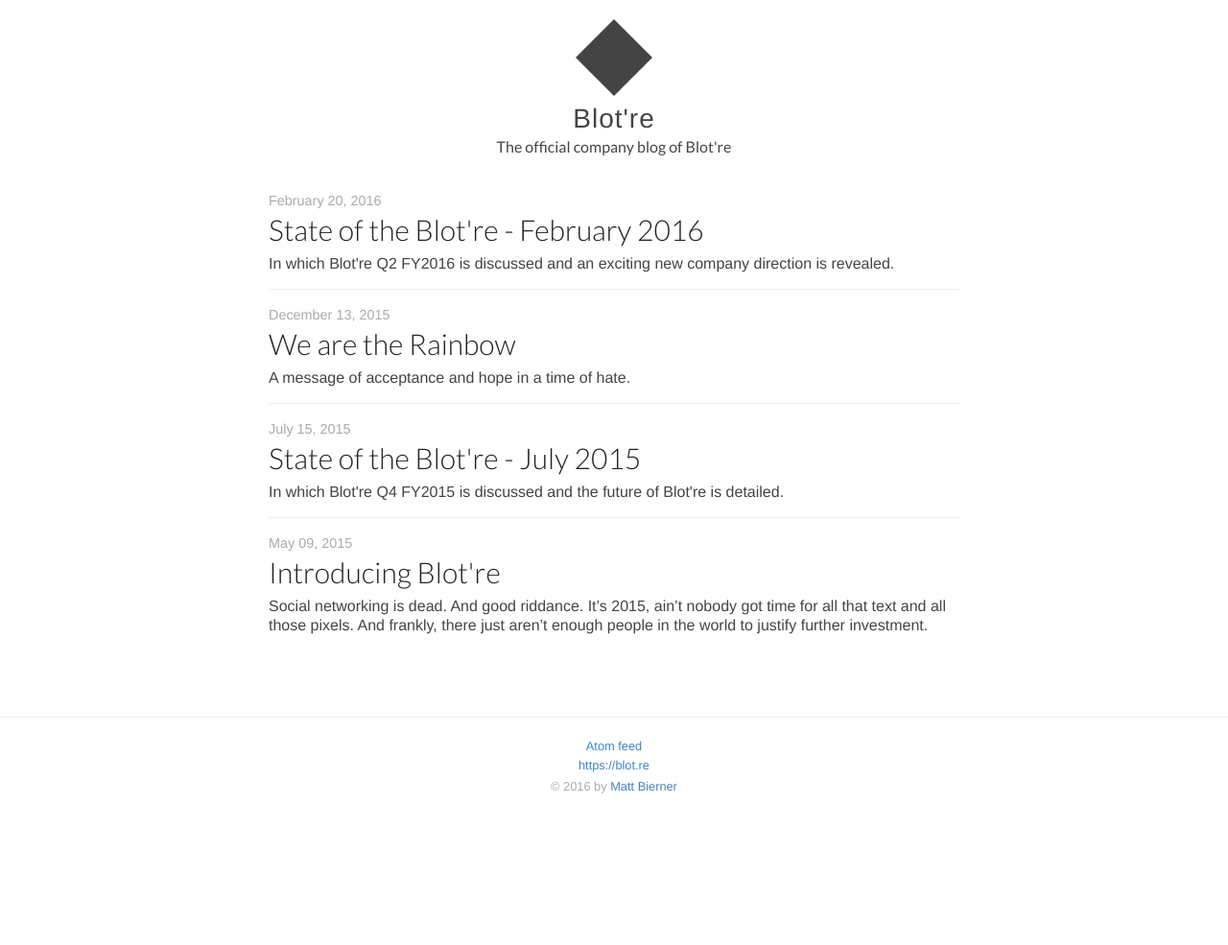
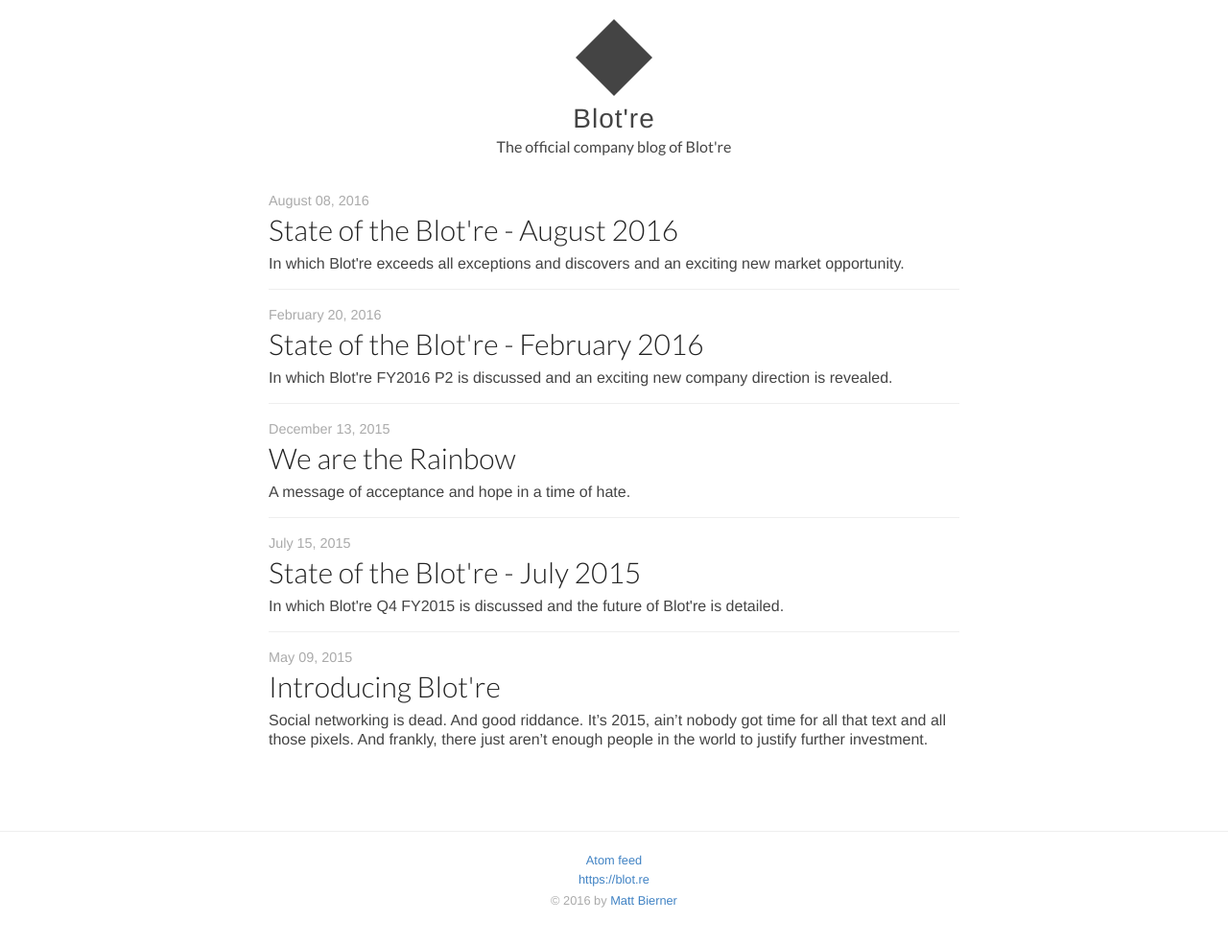
Before and after one commit to Blotre/blog, a Jekyll site: the page built from index.html, in a window 1280 px wide. Shown: the whole page at 96% size. Built offline with Jekyll 4.4.1, drawn with Linux system fonts in a browser that asks for light colours; before the commit the page ends 900 px from its top, so only the background shows below that; some of the changed lines change nothing that is shown.

Commit message:
August 2016

```diff
--- a/_posts/2016-2-20-state-of-the-blotre-february-2016.md
+++ b/_posts/2016-2-20-state-of-the-blotre-february-2016.md
@@ -1,7 +1,7 @@
 ---
 layout: post
 title: "State of the Blot're - February 2016"
-description: "In which Blot're Q2 FY2016 is discussed and an exciting new company direction is revealed."
+description: "In which Blot're FY2016 P2 is discussed and an exciting new company direction is revealed."
 ---
 
 Good morning and thank you for joining Us today. Even as the tech industry has entered a period of unprecedented volatility, [Blot're][blotre] has continued to grow briskly. There have been a few minor growing pains, but it's nothing to worry about! Every challenge is really a new opportunity, and We're confident that Blot're will continue to deliver impressive results.
--- /dev/null
+++ b/_posts/2016-8-08-state-of-the-blotre-august-2016.md
@@ -0,0 +1,115 @@
+---
+layout: post
+title: "State of the Blot're - August 2016"
+description: "In which Blot're exceeds all exceptions and discovers and an exciting new market opportunity."
+---
+
+And We're back!
+
+Yes, despite all the rumors, Blot're is doing better than ever and bringing the numbers like never before. We also have an amazing vision for the future of Blot're to share with you today. Let's just say: don't be surprised when Grandma pops into your color graph soon.
+
+## A Word Between Friends
+But before the business at hand, cuddle on in close to big o' brother Blot're for a moment for a friendly, yet frank, discussion of truth.
+
+There's been a lot of disinformation circulating about Blot're recently: from headlines claiming, "Agro-rebrand Tearing Blot're Apart"; to pundits tossing around crazy terms like "Zexit" and all sorts of other intellectual jibber-jabber; to scandalous tell-alls of "Blot're employees" recounting the most absurd of absurdities. There's not a word of truth in any of it. We know that *you* would never fall for such foolishness, but Let's just make sure there are no misunderstandings among Us friends, K?
+
+You see, sometimes people say things that simply aren't true. This is very bad, and We at Blot're do not endorse such behavior, but that's just the way the world is.
+
+"Why would someone do this?" you ask, "How could anyone want to hurt dear Blot're?" Oh, that We too could have remained so innocent, so childlike; to see the world forever through rainbow-colored goggles. But no! These attacks left Us older and wiser, if not a touch more cynical.
+
+We used to believe that the tech industry was a meritocracy where the best ideas always win: Blot're succeeds simply because We are the best, in terms of product, company, and as human beings. And, being the best, it's Our sacred duty to be the best We can be. When We disrupt an industry or vanquish another competitor, We don't feel sorry for ruffling a few feathers. They should thank Us for disrupting them! After all, when Blot're wins, the technology revolution continues, the world becomes a more colorful place, and We all make progress.
+
+So when the attacks on Blot're started this past spring, We were baffled. Why would anyone want to hurt Us? It was all such nonsense that We hoped it would just fade away. But instead, the volume just kept increasing and increasing as the attacks grew nastier and nastier. Finally, determined to get to the bottom of things, We put Our best investigators on the case. They started unraveling things, a trail of fake accounts and money transfers that all led back to the same source: *Big Social*.
+
+You see, *Big Social* is running scared. Blot're has put them on the fast path to extinction, and they know they will lose in a fair fight. But *Big Social* doesn't believe in fair fights. Unlike Us at Blot're, *Big Social's* only motivation is numbers and profits.
+
+So, in a pathetic attempt to keep users locked into their decaying social networks, *Big Social* formulated a plan to sow fear and mistrust of agile disruptors like Blot're. They exploited the uncertainty surrounding agro-rebrand, in order to present Blot're as chaotic and dangerous. They sowed misinformation and fabricated stories to feed on the public's naiveté and deepest insecurities.
+
+That's not to say that there haven't been challenges over the last few months here at Blot're. When We started agro-rebrand back in February, little could We have imagined where it would take Us. We've *seen* things. It changed *them*... But certainly, Blot're never descended into some *Lord of the Flies* type scenario as *Big Social* would have you believe. How could We? It's not like We were even on an island...
+
+*Big Social's* attacks made Us realize that beyond the idealistic, multi colored utopia of Blot're, the world is actually a very gray and scary place, filled with nasty, dull-eyed little people who will stop at nothing to maintain their pitiful fiefdoms. Believe Us: don't go out there! Stay here. Stay with us. Stay young. Forever.
+
+
+## Financial Results and User Numbers
+To help facilitate transparency, we've made a few small, tiny, little changes to our reporting this period. These should not effect you, the educated and knowledgable investor, but We want to keep every thing above board. Honesty and all that, remember?
+
+Starting this quarter, we've decided to no longer use decimals. After all, when dealing with numbers in the tens of billions, what's a few cents between friends? *That's* a good sort of problem to have. We've also decided to stop using units. This gets you right to the important part of the data, the numbers. Why muddle up all those beautiful numbers with units and other cruft?
+
+Although [you let Us down last time][feb16], user growth picked up significantly in the last period. (You may also note, that starting this period, we've swapped the axes on these graphs to facilitate clarity.)
+
+{% include image.html file="new-users.png" %}
+
+That slope is a thing of beauty; about **as close to infinity as one can reasonably get!**
+
+On a slightly more grounded note, costs did somewhat exceed expectations this period. Last time, We optimistically forecast zero future costs, an admirable goal that We were unable to meet due to unforeseen and truly exceptional circumstances. Next period, We are confident that We will push Our operating costs well below zero.
+
+On the flip side, revenue greatly exceeded expectations! We brought in over **1000000000000** in the last six months. That's eleven zeros! but really, who's counting? (We know that we are.) In the coming months, We have little doubt that We will be able to easily push those revenue numbers to twelve or even thirteen zeros using Our new reporting scheme. Amazing!
+
+## The Mainstreamening
+Back in February, it became clear that Our core market, millennials, were a generation on the decline. Blot're had to adapt or die, and We knew We couldn't well wait around for the terrorist consumers of tomorrow to show up. So We decided to position Blot're as the premier network of Z-generation, with agro-reband and the *Marre Tranquillis Venture*. In retrospect, not everything went quite as expected.
+
+Blot're has always been about what's next, about pushing the boundaries, about the future. But sometimes, the future pushes back. And as We pushed ever forward, We came to realize that the power of agrotising was more than even Blot're could handle. But this also led to a revolutionary discovery.
+
+Blot're had been so busy targeting the 10% of people who actually matter, that We overlooked all the data the other 90% had been generating. We'd long assumed that no one would want these dirty old users and their filthy data, but research revealed these ninety percenters had somehow hoarded away fairly sizable sums of money, completely unnoticed by advertisers. So, like any good startup, We decided to pivot: Blot're would go mainstream!
+
+### The Market
+First off, who are these ninety percenters?
+
+To understand the mainstream and their current perception of Blot're, Our bravest anthropologists spent two harrowing months immersed in the strange, antediluvian backwater that is the mainstream. Here are their findings.
+
+First off, globally almost eight-five percent of people recognize one or more of the colors that appear on Blot're. Eighty-five percent! That's like basically one hundred percent after rounding.
+
+But We also found that many people have never used Blot're, and many didn't even understand what Blot're is for. These simpletons thought Blot're was some sort of hookup app, or only knew Blot're as that "weird thing my kids do". Even worse, many people don't understand Blot're culture. They harbor silly impressions that Blot're is [only for toaster obsessed millennials][intro], or that [Blot're actively courts ISIS][rainbow], or that Blot're as a company holds itself above everyone else and even thinks that it is funny to insult people with unprintable profanities. So, starting today, We're taking significant steps to make people understand what Blot're is and why they need to be on Blot're.
+
+Like true homeopaths, We believe that the unique voice and value of Blot're is best delivered through extensive dilution. We will make Blot're a safe, friendly, and appealing space for everyone. Everyone is who makes Blot're great. We love and every one of you!
+
+With the mainstreamening, We look forward to continuing to tell Our story, and tell your story for you too! We are always listening.
+
+<!-- Gotta give Twitter some credit for coming up with something more condescending that even Blot're could manage: https://blog.twitter.com/2016/see-whats-happening Marvelous use of color too :) -->
+
+
+### Color Translations
+People who use Blot're know it's the best way to keep track of what is happening now. More than text, Blot're is a network of people, ideas, and toasters. Our users simply love Blot're, and integrate it into their lives in nearly limitless ways.
+
+Blot're doesn't restrict you to text, pictures, or video, but uses color to losslessly express the entire range of human thought and emotion. Color is also dynamic. The same color can mean completely different things to different people, and countless subcultures on Blot're use color in unique ways.
+
+But Our researchers found that many nintey percenters just don't get color. To them, `#800080` may as well be gibberish. How can We make them understand color? And even more broadly, how do We make even the most obscure subcultures on Blot're accessible and open to everyone?
+
+Our answer: color translation.
+
+Color translation turns colors into text. Simple. But in practice, translating color to text is a very difficult problem. Just consider all the factors that go into a color's meaning: hue, saturation, context, lightness, history, user behavior, intention, feelings, and emotions. Changing just a single digit in a color can significantly effect it's meaning too.
+
+To enable accurate translations, we developed a revolutionary new artificial intelligence solution called ToastAi, that can accurately determine user intention from just a smattering of data. Just looking at how a user moves their mouse for example, can tell us: age, gender, income, facial structure, desires, favorite music, life goals, and current thought patterns, all of which ToastAi takes into consideration when translating color. All that from just mouse movement! In production, ToastAi ingests thousands such data streams for every user, creating a model of human behavior that is more accurate than reality itself.
+
+Color to text translation will get many new users engaging with Blot're, but to get users blotting, We're also planning to roll out text to color translations. Just enter some text and ToastAi will automatically translate it into the correct color. ToastAi can even see through conscious thought patterns to select the color the unconscious mind intended. And if entering text is still too intimidating for a user, they can simply click the "Blot for Me" button and let Blot're handle the entire posting process for them. It's as easy as RGB!
+
+For Our advertising partners, We're also planning to offer sponsored translations. This service allows advertisers to empower ToastAi with new, domain specific knowledge for the benefit of Blot're users. Let's say an artisanal bakery wanted to let Blot're users know about their new, free range challah. They would simply rent `#996515`, a lovely golden brown color, from Blot're for a week or so, and provide a suggested translation of, "challah like that". This suggested translation won't be shown directly to users of course, but will effect the internal weighting of the ToastAi translation engine.
+
+We plan on selling sponsored translations at a variety of sizes and strengths to fit the needs of any advertising campaign, big or small. And the best part is, because ToastAi is a black box system that can merely be influenced, not bought outright, purchasers of sponsored translations have zero disclosure obligation. We also plan on offering the unique power of *text to color* translation and the "Blot for Me" button to Our advertising partners sometime later this year.
+
+
+### Introducing *Memo'res*
+Today, We're also excited to offer you a sneak-preview of a revolutionary new product from B-lab: *Memo'res*.
+
+Blot're has always been about what's now and what's next and to hell with the past. But research revealed that focusing on the now makes ninety-percenters extremely anxious. They worry that they might miss something important if they fail to constant monitor Blot're, and a surprising number of them even seem to enjoy the past. *Memo'res* addresses all these concerns by tackling the past as only Blot're can.
+
+While other social networks treat the past as little more than a dusty old library, *Memo'res* makes the past the present. Simply tap a button to quite literally travel through time to view the status of the color graph at any point in history. Now you can go back and find that stunning blot your friend posted yesterday, rewatch last month's big news spread across Blot're, or just see what you're favorite celebrity blotted while you were sleeping. The past is the present with *Memo'res*.
+
+But the past is not just readonly! With *Memo'res*, you can overwrite old blots, post new updates, or even create and delete entire streams from any point in time. These updates are indistinguishable from original events, and all updates to the past are immediately reflected for all Blot're users.
+
+Keeping the past up to date can be a lot of work. So, to take some of the pressure off Our users, We plan to roll out "Promoted *Memo'res*". Promoted *Memo'res* are updates to the past authored by Our advertising partners for the benefit of, and on behalf of, Our users.
+
+Let's say you purchase one thousand *Promoted Memo'res*. Each promoted Memo're entitles you to alter a past status update of a stream, or or add a historical status update of your choosing to any stream.
+
+Going forward, We also plan to extend *Memo'res* to the future by leveraging ToastAi to determine what users will post. For a small additional fee, Advertising partners will also be able to help maintain the future using *Promoted Memo'res*.
+
+
+## Blot're be Blot're
+Miserable little cynics may see the mainstreamening as a "sell out". That's a terrible, nasty term that is not at all accurate: We are simply exchanging Our core values for a bit more #00ff00. What's wrong with a little more color in the world, especially color of that particular shade of green? This is the future!
+
+Yes, with the mainstreamening, Blot're is not so much changing for the masses, but rather changing the masses for Blot're. It's a Blot're world out there, people just don't know it yet.
+
+
+[feb16]: /state-of-the-blotre-february-2016/
+[rainbow]: /we-are-the-rainbow/
+[intro]: /introducting-blotre/
```
Also changed, not shown: content/2016-8-08-state-of-the-blotre-august-2016/new-users.png (added).
